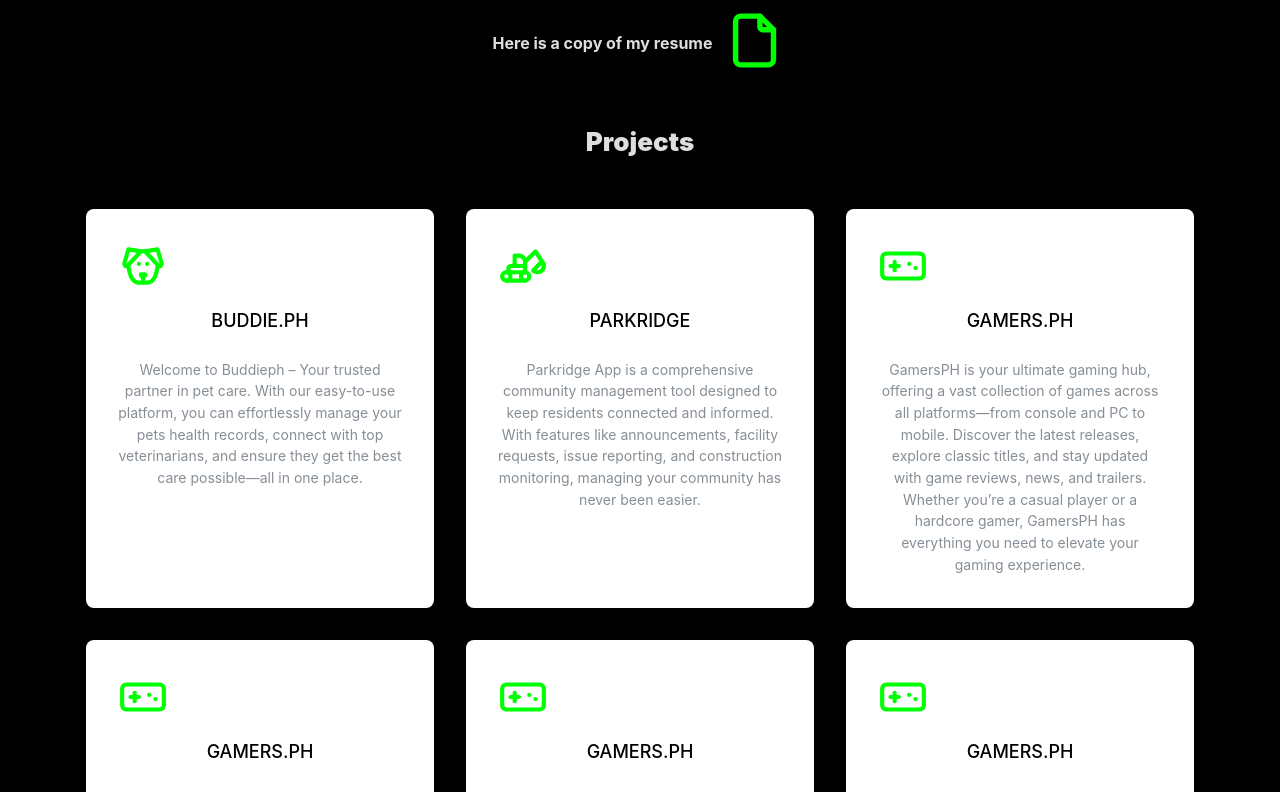
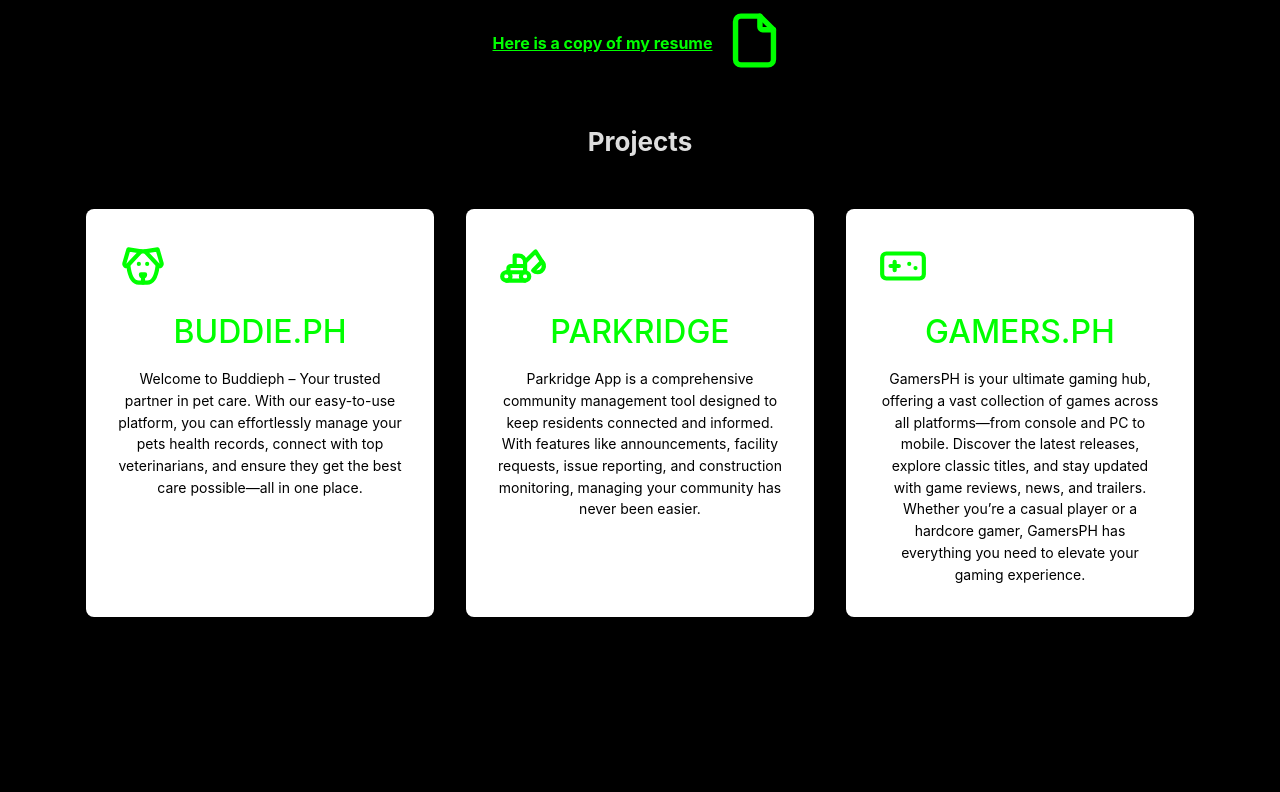
Before and after one commit to mikelagumbay22/jmlagumbay.com, a React (Vite) app: page / in a window 1280 px wide. Shown: the part 2100-2892 px from the top of the page. After the commit the page ends 2849 px from the top, so only its background shows below. Built offline with nearby package versions, Linux system fonts and the light colour scheme.

Commit message:
fix: update css

```diff
--- a/src/components/Projects.jsx
+++ b/src/components/Projects.jsx
@@ -7,7 +7,7 @@ import {
   rem,
 } from '@mantine/core';
 import { IconDog, IconBackhoe, IconDeviceGamepad } from '@tabler/icons-react';
-import classes from './Projects.module.css';
+
 
 const mockdata = [
   {
@@ -30,50 +30,29 @@ const mockdata = [
     description:
       'GamersPH is your ultimate gaming hub, offering a vast collection of games across all platforms—from console and PC to mobile. Discover the latest releases, explore classic titles, and stay updated with game reviews, news, and trailers. Whether you’re a casual player or a hardcore gamer, GamersPH has everything you need to elevate your gaming experience.',
     icon: IconDeviceGamepad,
-  },
-  {
-    title: 'GAMERS.PH',
-    link: 'https://gamersph.netlify.app/',
-    description:
-      'GamersPH is your ultimate gaming hub, offering a vast collection of games across all platforms—from console and PC to mobile. Discover the latest releases, explore classic titles, and stay updated with game reviews, news, and trailers. Whether you’re a casual player or a hardcore gamer, GamersPH has everything you need to elevate your gaming experience.',
-    icon: IconDeviceGamepad,
-  },
-  {
-    title: 'GAMERS.PH',
-    link: 'https://gamersph.netlify.app/',
-    description:
-      'GamersPH is your ultimate gaming hub, offering a vast collection of games across all platforms—from console and PC to mobile. Discover the latest releases, explore classic titles, and stay updated with game reviews, news, and trailers. Whether you’re a casual player or a hardcore gamer, GamersPH has everything you need to elevate your gaming experience.',
-    icon: IconDeviceGamepad,
-  },
-  {
-    title: 'GAMERS.PH',
-    link: 'https://gamersph.netlify.app/',
-    description:
-      'GamersPH is your ultimate gaming hub, offering a vast collection of games across all platforms—from console and PC to mobile. Discover the latest releases, explore classic titles, and stay updated with game reviews, news, and trailers. Whether you’re a casual player or a hardcore gamer, GamersPH has everything you need to elevate your gaming experience.',
-    icon: IconDeviceGamepad,
-  },
+  }
 ];
 
 function Projects() {
 
   const features = mockdata.map((feature) => (
-    <Card key={feature.title} shadow="md" radius="md" className={classes.card} padding="xl">
+    <Card key={feature.title} shadow="md" radius="md" padding="xl" >
       <feature.icon
         style={{ width: rem(50), height: rem(50) }}
         stroke={2}
         color='lime'
       />
-      <Text fz="lg" fw={500} className={classes.cardTitle} mt="md">
+      <Text fz="lg" fw={500}  mt="md">
         <a
           href={feature.link}
           target="_blank"
           rel="noopener noreferrer"
-          style={{ color: 'black', textDecoration: 'none' }}
+          style={{ color: 'lime', textDecoration: 'none', fontSize:'2rem' }}
         >
           {feature.title}
         </a>
       </Text>
-      <Text fz="sm" c="dimmed" mt="sm">
+      <Text fz="sm" mt="sm" >
         {feature.description}
       </Text>
     </Card>
@@ -81,7 +60,7 @@ function Projects() {
 
   return (
     <Container size="lg" py="xl">
-      <Title order={2} className={classes.title} ta="center" mt="sm">
+      <Title order={2} ta="center" mt="sm">
         Projects
       </Title>
 
--- a/src/components/Projects.module.css
+++ b/src/components/Projects.module.css
@@ -1,37 +0,0 @@
-.title {
-  font-size: rem(34px);
-  font-weight: 900;
-
-
-}
-
-.description {
-  max-width: rem(600px);
-  margin: auto;
-
-  &::after {
-    content: '';
-    display: block;
-    background-color: var(--mantine-color-blue-filled);
-    width: rem(45px);
-    height: rem(2px);
-    margin-top: var(--mantine-spacing-sm);
-    margin-left: auto;
-    margin-right: auto;
-  }
-}
-
-.card {
-  border: rem(1px) solid light-dark(var(--mantine-color-gray-1), var(--mantine-color-dark-5));
-}
-
-.cardTitle {
-  &::after {
-    content: '';
-    display: block;
-    background-color: var(--mantine-color-blue-filled);
-    width: rem(45px);
-    height: rem(2px);
-    margin-top: var(--mantine-spacing-sm);
-  }
-}
--- a/src/components/WorkExperience.jsx
+++ b/src/components/WorkExperience.jsx
@@ -76,7 +76,7 @@ function WorkExperience() {
         </Table>
       </div>
       <div style={{ display: 'flex', justifyContent: 'center', alignItems: 'center', marginTop: '20px' }}>
-        <Text style={{ marginRight: '10px', fontWeight: 'bold' }}>Here is a copy of my resume</Text>
+        <Text style={{ marginRight: '10px', fontWeight: 'bold', color:'lime', textDecoration: 'underline',}}>Here is a copy of my resume</Text>
         <a
           href="https://drive.google.com/file/d/1hbwVyUHfXbyPsQ1zYm34HYcorkC0AfkX/view?usp=sharing"
           target="_blank"
```
